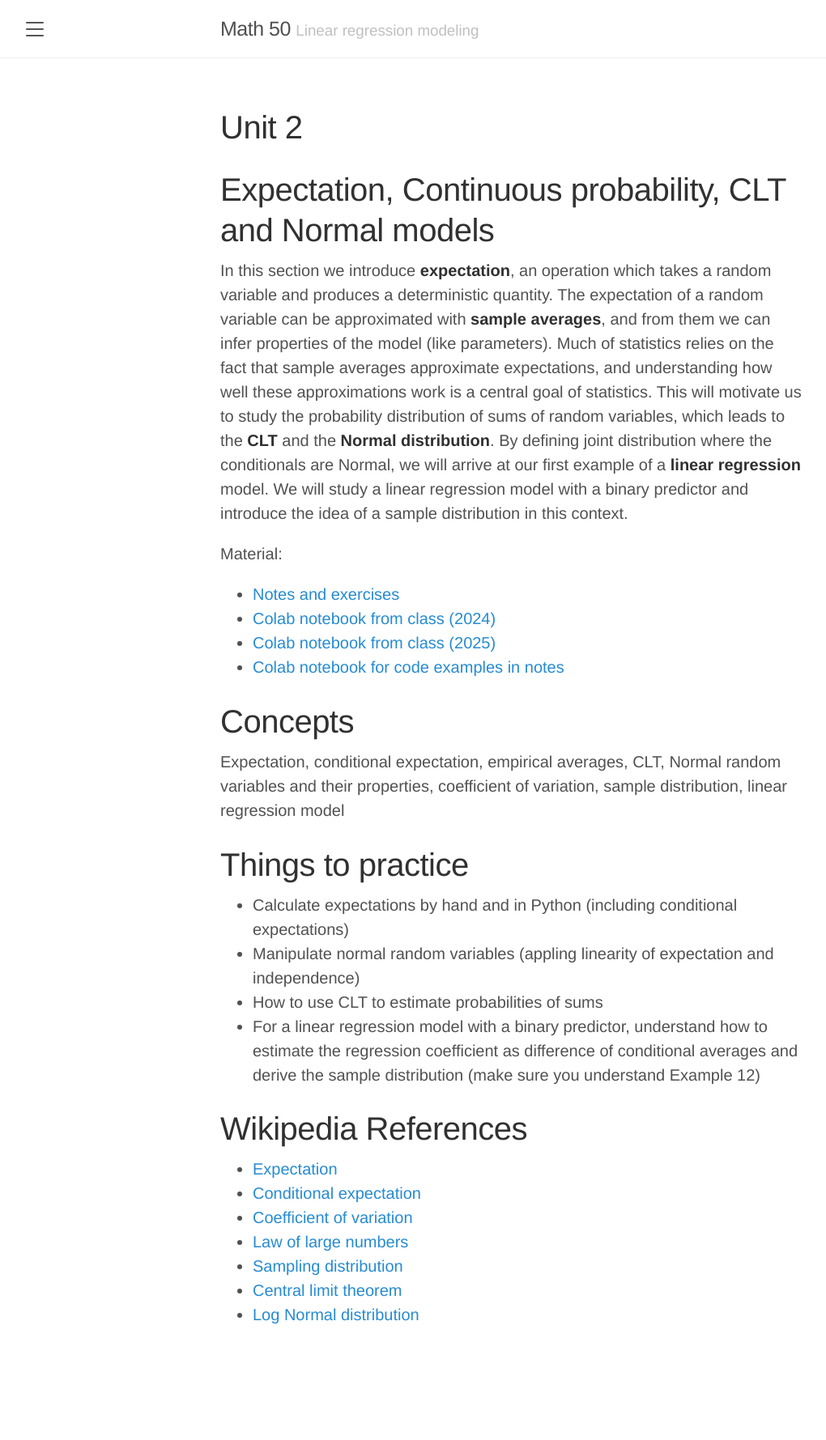
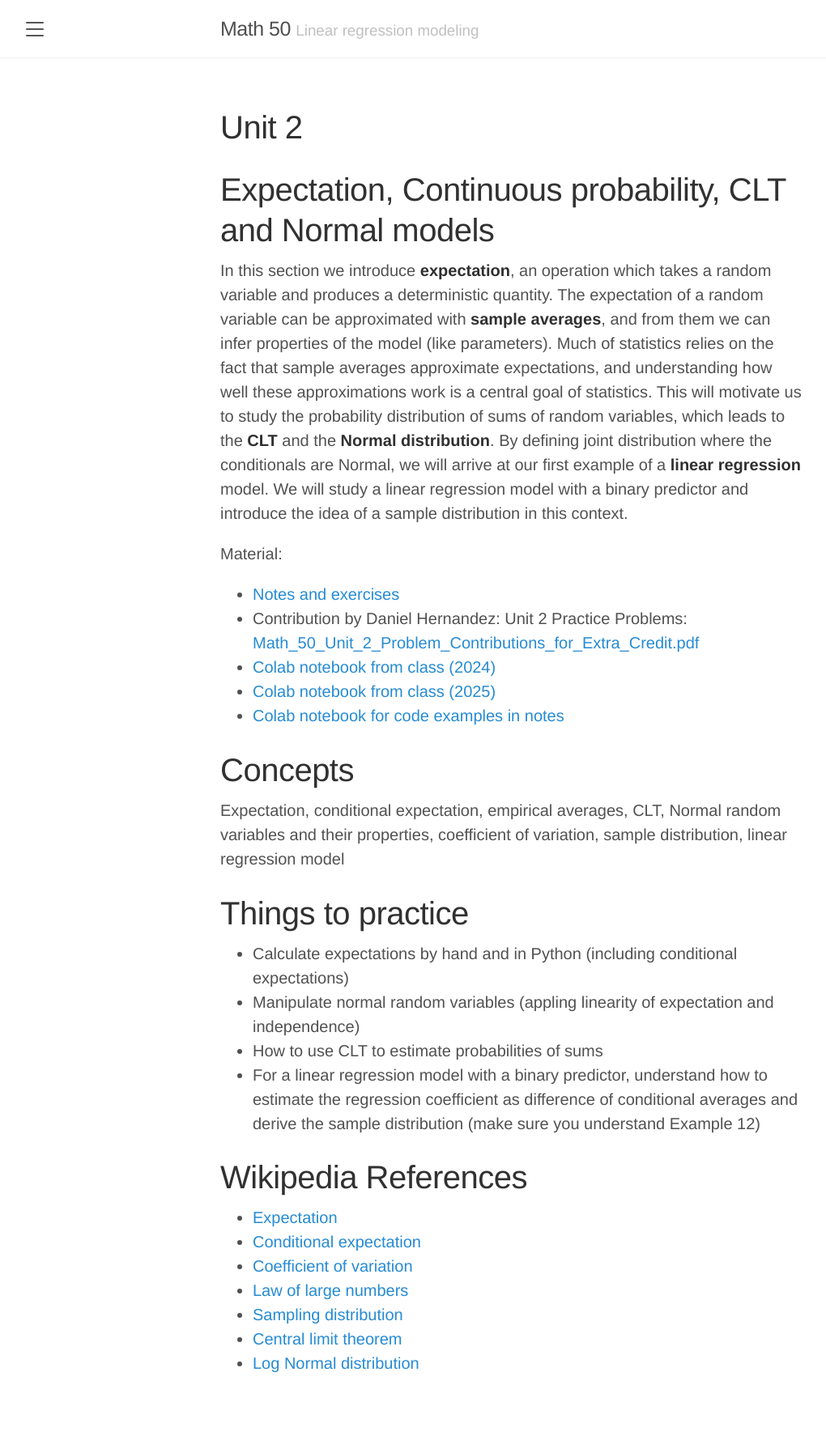
Before and after one commit to elevien/math50_2025, a Jekyll site: the page built from unit2.md, in a window 1280 px wide. Shown: the whole page at 81% size, without its empty margins (8-1028 px from the left). Built offline with Jekyll 4.4.1, drawn with Linux system fonts in a browser that asks for light colours; before the commit the page ends 1719 px from its top, so only the background shows below that.

Commit message:
Contribution by Daniel Hernandez, Unit 2 Practice Problems unit2.md

```diff
--- a/unit2.md
+++ b/unit2.md
@@ -12,6 +12,7 @@ In this section we introduce **expectation**, an operation which takes a random
 
 Material:
 - [Notes and exercises](/public/latex_notes/unit2/unit2.pdf)
+- Contribution by Daniel Hernandez: Unit 2 Practice Problems: [Math_50_Unit_2_Problem_Contributions_for_Extra_Credit.pdf](https://github.com/user-attachments/files/23730282/Math_50_Unit_2_Problem_Contributions_for_Extra_Credit.pdf)
 - [Colab notebook from class (2024)](https://colab.research.google.com/drive/1k3oTeSMmCrrNZ2z4P3EDGyzZONJAl1ZI?usp=sharing)
 - [Colab notebook from class (2025)](https://colab.research.google.com/drive/1JMI1T8a2nk06Q3L6ZFpkYZGV4GIzk7dG?usp=sharing)
 - [Colab notebook for code examples in notes](https://colab.research.google.com/drive/1Gbe6Um4pCjpc-VNkungfFT_ahZvFeY6g?usp=sharing)
```
